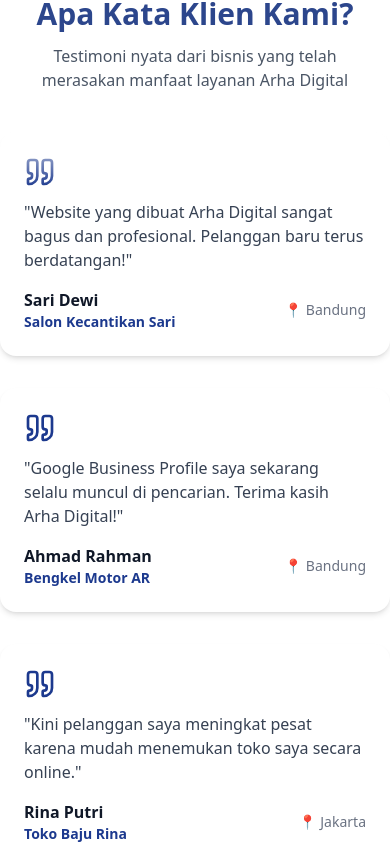
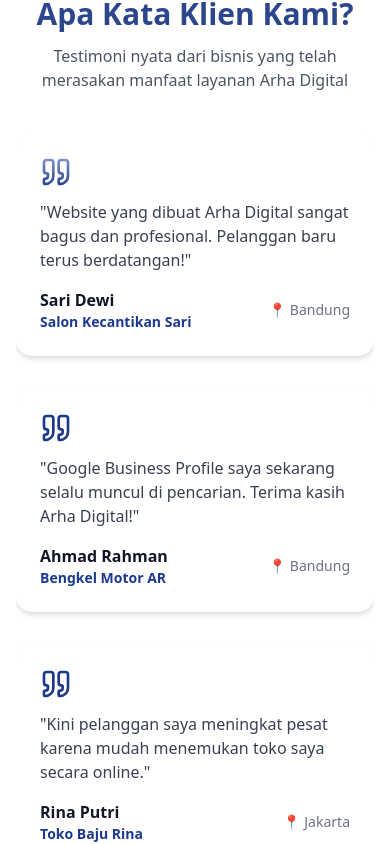
Before and after one commit to armansyahhkm1995/arha_digital, a React (Vite) app: page / in a window 390 px wide. Shown: the part 5260-6104 px from the top of the page. Built offline with nearby package versions, Linux system fonts and the light colour scheme.

Commit message:
Testimonial section revision 5

```diff
--- a/src/components/Testimonial/Testimonial.jsx
+++ b/src/components/Testimonial/Testimonial.jsx
@@ -138,9 +138,9 @@ export default function Testimonials() {
         </p>
       </div>
 
-      <div className="max-w-7xl mx-auto grid grid-cols-1 md:grid-cols-2 gap-8 md:px-12">
+      <div className="max-w-7xl mx-auto grid grid-cols-1 md:grid-cols-2 gap-8 px-4 md:px-12">
         {/* Kolom kiri jalan ke atas */}
-        <ScrollingColumn items={testimonials} direction="up"/>
+        <ScrollingColumn items={testimonials} direction="up" />
         {/* Kolom kanan jalan ke bawah */}
         <ScrollingColumn items={testimonials} direction="down" />
       </div>
```
